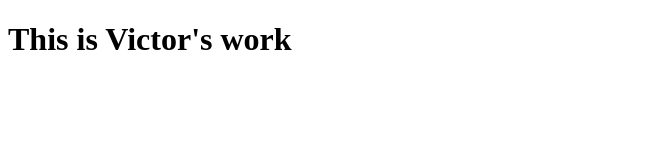
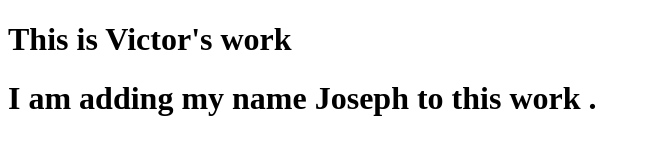
Before and after one commit to wittyeva/First-Serious-Practice, a plain HTML site: page index.html in a window 1280 px wide. Shown: the whole page, without its empty margins (0-650 px from the left). Drawn offline with Linux system fonts and the light colour scheme.

Commit message:
added joseph

```diff
--- a/index.html
+++ b/index.html
@@ -9,5 +9,7 @@
 </head>
 <body>
     <h1>This is Victor's work</h1>
+
+    <h1>I am adding my name Joseph to this work . </h1>
 </body>
 </html>
```
